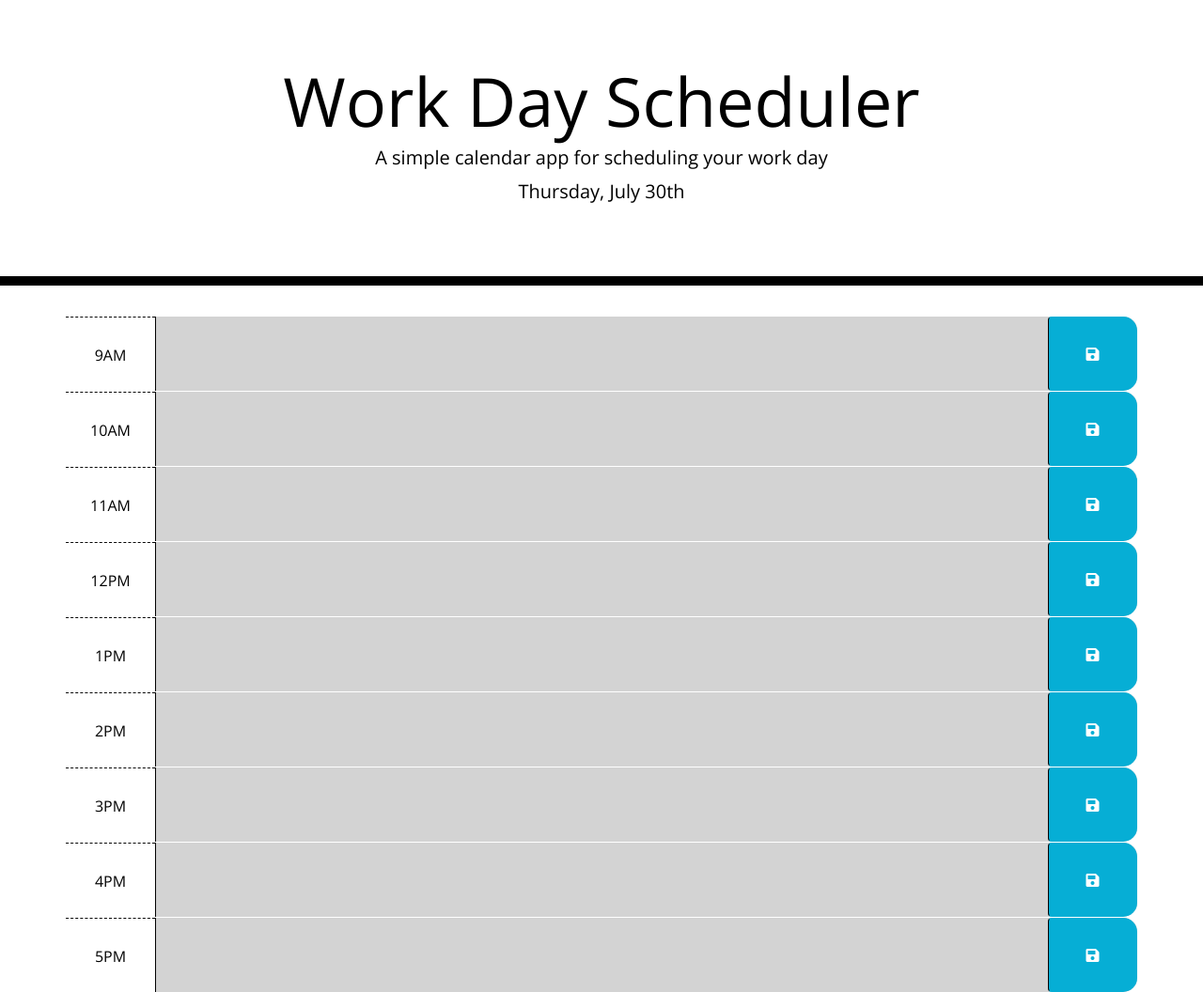
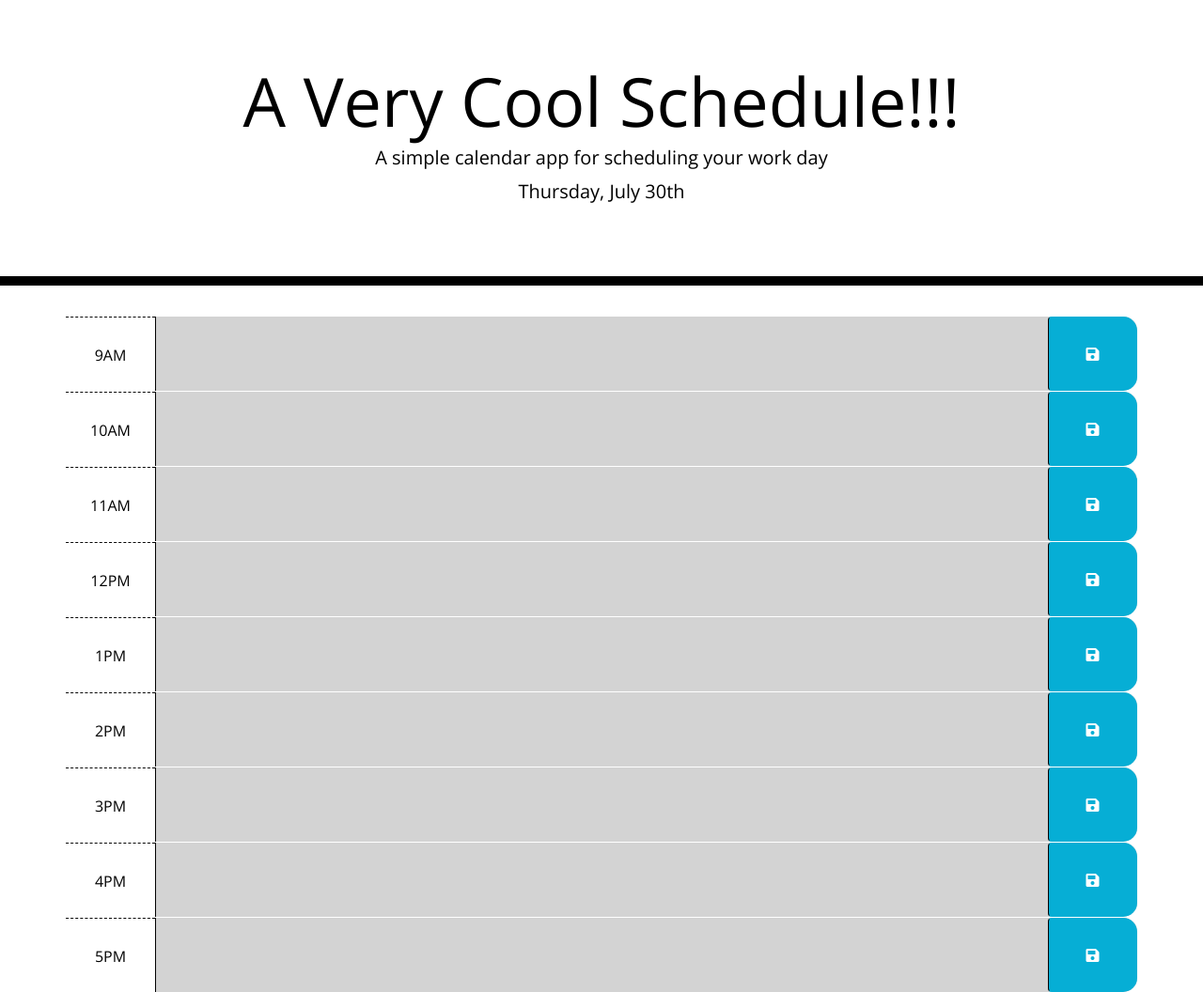
Before and after one commit to leightracey1/Project-1, a plain HTML site: page index.html in a window 1280 px wide. Shown: the whole page at 94% size. Drawn offline with nearby package versions, Linux system fonts and the light colour scheme.

Commit message:
changing h1

```diff
--- a/index.html
+++ b/index.html
@@ -14,7 +14,7 @@
 
 <body>
   <header class="jumbotron">
-    <h1 class="display-3">Work Day Scheduler</h1>
+    <h1 class="display-3">A Very Cool Schedule!!!</h1>
     <p class="lead">A simple calendar app for scheduling your work day</p>
     <p id="currentDay" class="lead"></p>
   </header>
```
